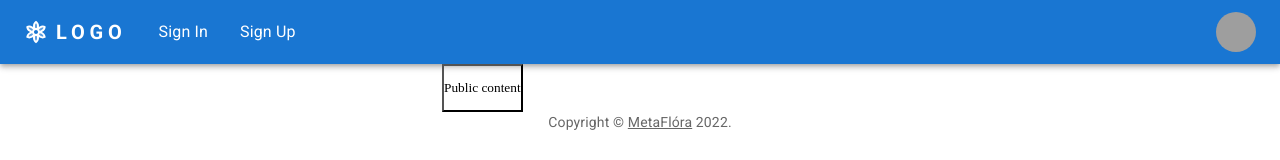
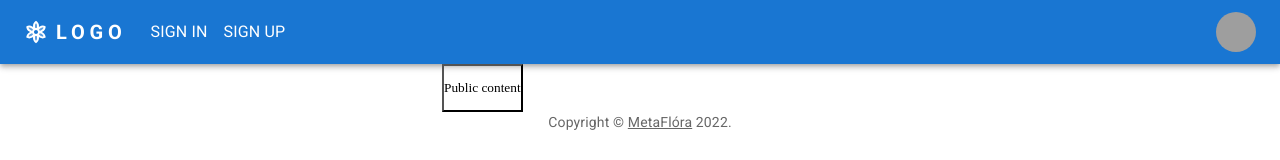
Before and after one commit to Vakantanka/user-authentication, a React (Create React App) app in the folder frontend/: page / in a window 1280 px wide. Shown: the top 160 px of the page. Built offline with nearby package versions, Linux system fonts and the light colour scheme; grey boxes are pictures that could not be loaded.

Commit message:
MuiToolbar javítás

```diff
--- a/frontend/src/components/ResponsiveAppBar.jsx
+++ b/frontend/src/components/ResponsiveAppBar.jsx
@@ -55,8 +55,9 @@ const ResponsiveAppBar = ({ signOut, loggedIn }) => {
     <AppBar position="static">
       <Container maxWidth="xl">
         <Toolbar disableGutters>
+          <Link to="/">
             <FilterVintageTwoToneIcon sx={{ display: { xs: 'none', md: 'flex' }, mr: 1 }} />
-          <Link to="/">
+          </Link>
           <Typography
             variant="h6"
             noWrap
@@ -70,9 +71,10 @@ const ResponsiveAppBar = ({ signOut, loggedIn }) => {
               textDecoration: 'none',
             }}
           >
+            <Link to="/">
               LOGO
+            </Link>
           </Typography>
-          </Link>
           <Box sx={{ flexGrow: 1, display: { xs: 'flex', md: 'none' } }}>
             <IconButton
               size="large"
@@ -113,25 +115,26 @@ const ResponsiveAppBar = ({ signOut, loggedIn }) => {
                 :
                 <div>
                   <MenuItem onClick={handleCloseNavMenu}>
+                    <Typography textAlign="center">
                       <Link to="signIn">
-                      <Typography textAlign="center">
                         Sign In
+                      </Link>
                     </Typography>
-                    </Link>
                   </MenuItem>
                   <MenuItem onClick={handleCloseNavMenu}>
+                    <Typography textAlign="center">
                       <Link to="signUp">
-                      <Typography textAlign="center">
                           Sign Up
+                      </Link>
                     </Typography>
-                    </Link>
                   </MenuItem>
                 </div>
               }
             </Menu>
           </Box>
+          <Link to="/">
             <FilterVintageTwoToneIcon sx={{ display: { xs: 'flex', md: 'none' }, mr: 1 }} />
-          <Link to="/">
+          </Link>
           <Typography
               variant="h5"
               noWrap
@@ -147,37 +150,37 @@ const ResponsiveAppBar = ({ signOut, loggedIn }) => {
                 textDecoration: 'none',
               }}
             >
+              <Link to="/">
                 LOGO
+              </Link>
             </Typography>
-          </Link>
             <Box sx={{ flexGrow: 1, display: { xs: 'none', md: 'flex' } }}>
               { loggedIn ?
-                <>
-                  <MenuItem onClick={handleCloseNavMenu}>
+                <div>
+                  <Button onClick={handleCloseNavMenu}>
                     <Typography textAlign="center" onClick={signOut}>
                       Sign Out
                     </Typography>
-                  </MenuItem>
-                </>
+                  </Button>
+                </div>
                 :
-                <>
-                  <MenuItem onClick={handleCloseNavMenu}>
+                <div>
+                  <Button onClick={handleCloseNavMenu}>
+                    <Typography textAlign="center">
                       <Link to="signIn">
+                        Sign In
+                      </Link>
+                    </Typography>
+                  </Button>
+                  <Button onClick={handleCloseNavMenu}>
                     <Typography textAlign="center">
-                          Sign In
+                      <Link to="signUp">
+                        Sign Up
+                      </Link>
                     </Typography>
-                    </Link>
-                  </MenuItem>
-                  <MenuItem onClick={handleCloseNavMenu}>
-                    <Link to="signUp">
-                      <Typography textAlign="center">
-                          Sign Up
-                      </Typography>
-                    </Link>
-                  </MenuItem>
-                </>
+                  </Button>
+                </div>
               }
-
           </Box>
 
           <Box sx={{ flexGrow: 0 }}>
--- a/frontend/src/index.css
+++ b/frontend/src/index.css
@@ -28,9 +28,7 @@ a img {
   border: none;
 }
 
-button,
-a {
-  cursor: pointer;
+.MuiToolbar-root a, .MuiToolbar-root button {
   color: inherit;
 }
 
--- a/frontend/src/index.scss
+++ b/frontend/src/index.scss
@@ -30,11 +30,14 @@ a img {
   border: none;
 }
 
-button,
-a {
-  cursor: pointer;
+.MuiToolbar-root a, .MuiToolbar-root button {
   color: inherit;
 }
+// button,
+// a {
+//   cursor: pointer;
+//   color: inherit;
+// }
 
 :root {
   --main-bg-color: hsl(228, 28%, 20%);
```
Also changed, not shown: 1 other file (tests, documents, lock files or other folders). Lines whose indentation alone changed are shown as unchanged.
